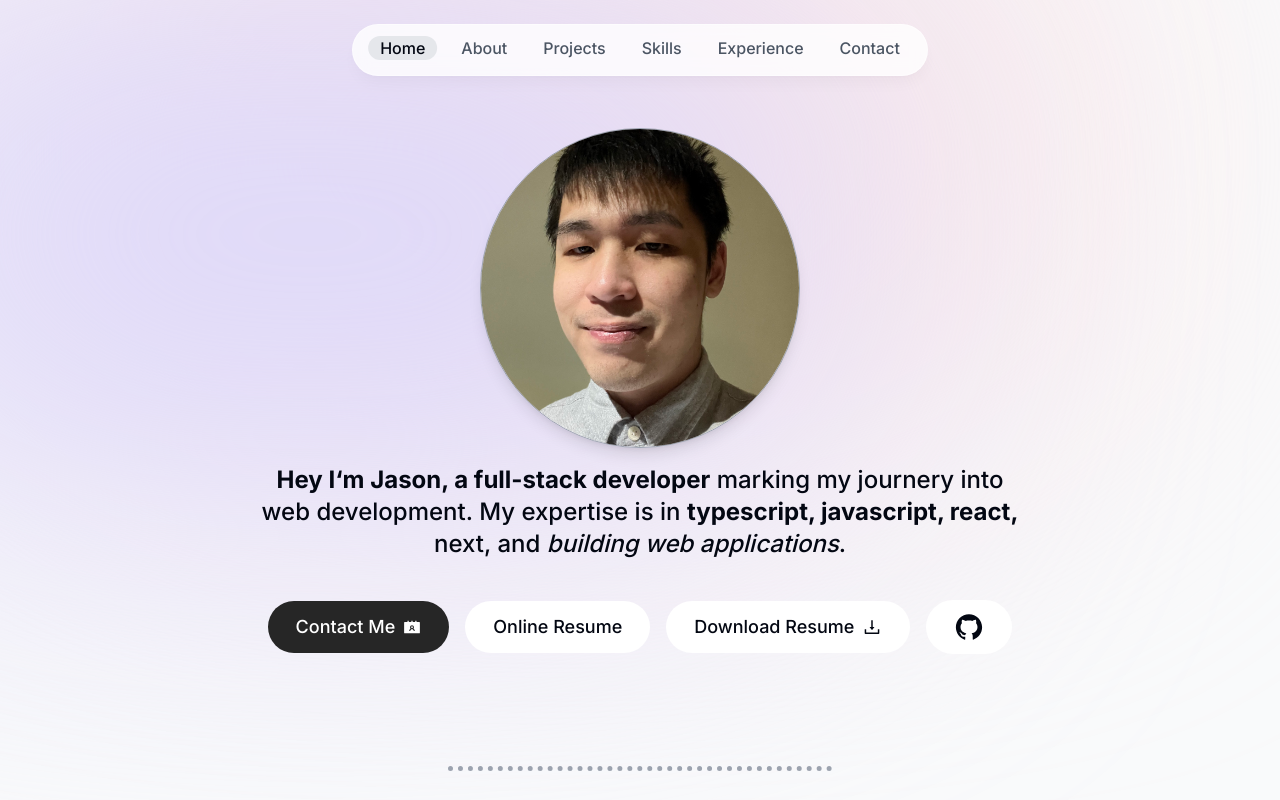
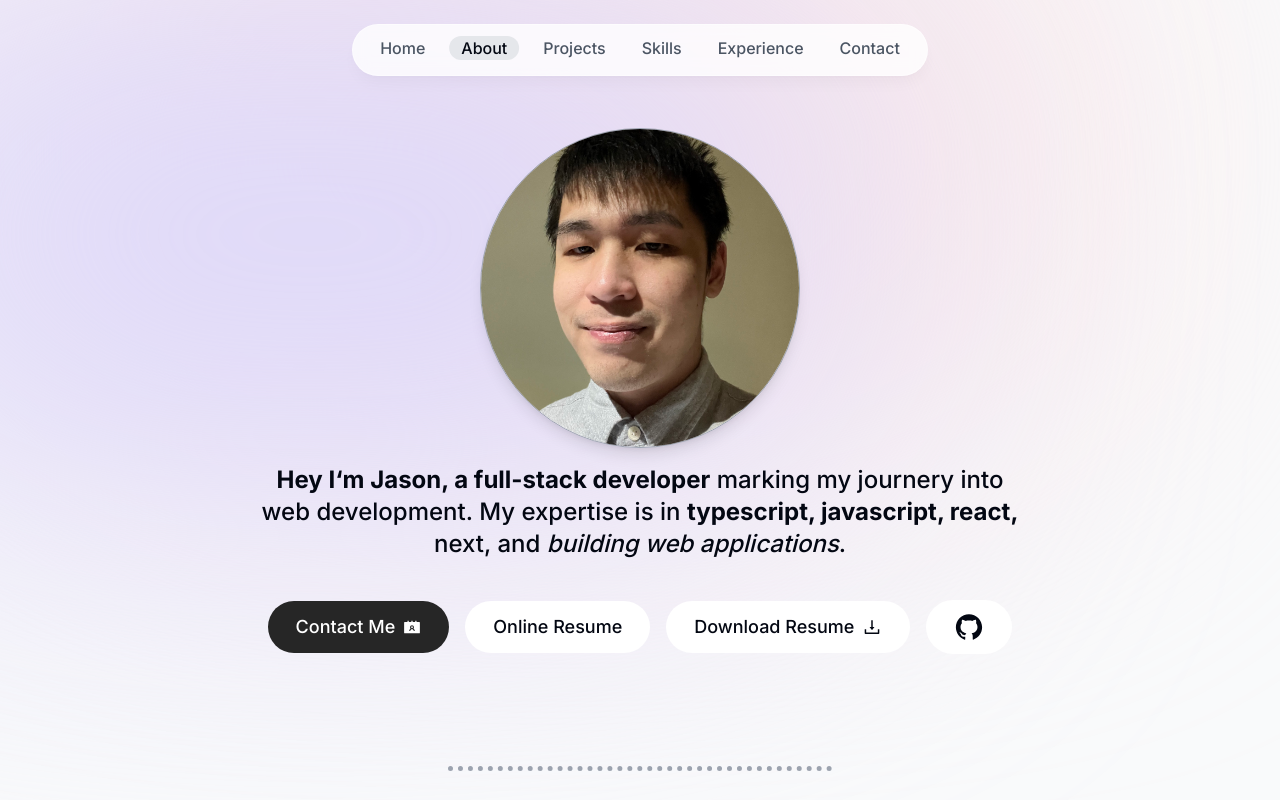
Before and after one commit to JasonMac123/NewPortfolio, a Next.js app: page / in a window 1280 px wide. Shown: the top 800 px of the page. Built offline with nearby package versions, Linux system fonts and the light colour scheme.

Commit message:
Adds animation for scrolling section into view

```diff
--- a/components/About.tsx
+++ b/components/About.tsx
@@ -1,10 +1,23 @@
 "use client";
 
 import { motion } from "framer-motion";
+import { useInView } from "react-intersection-observer";
 
 import SectionTitle from "./SectionTitle";
+import { UseActiveSectionContext } from "@/context/activeSectionContext";
+import { useEffect } from "react";
 
 const About = () => {
+  const { setActiveSection } = UseActiveSectionContext();
+
+  const { ref, inView } = useInView();
+
+  useEffect(() => {
+    if (inView) {
+      setActiveSection("About");
+    }
+  }, [inView, setActiveSection]);
+
   return (
     <motion.section
       className="mb-28 max-w-[50rem] text-center leading-6 sm:mb-40 scroll-mt-28"
@@ -12,6 +25,7 @@ const About = () => {
       animate={{ opacity: 1, y: 0 }}
       transition={{ delay: 0.3 }}
       id="about"
+      ref={ref}
     >
       <SectionTitle>About Me</SectionTitle>
       <p className="mb-3 sm:text-md md:text-xl">
```
